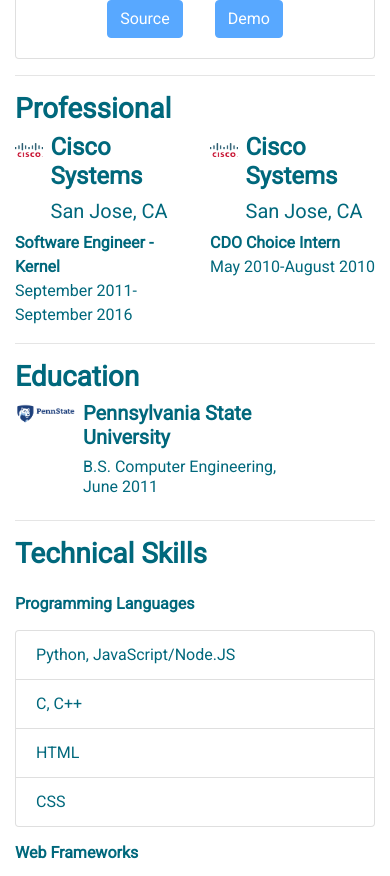
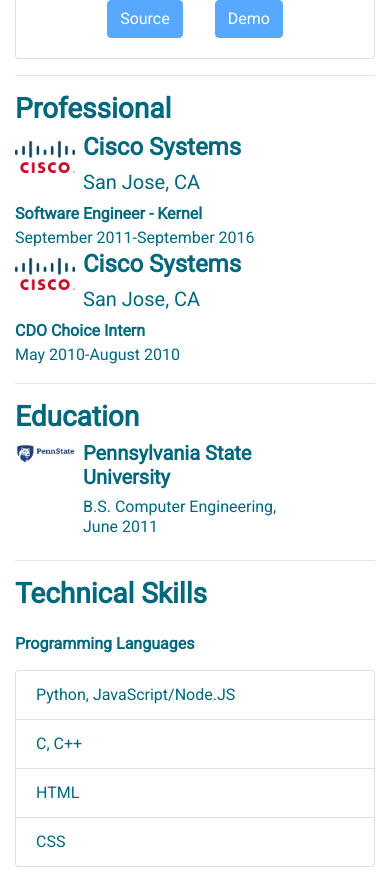
Before and after one commit to mcardillo55/portfolio-react, a React (Create React App) app: page / in a window 390 px wide. Shown: the part 2240-3116 px from the top of the page. Built offline with nearby package versions, Linux system fonts and the light colour scheme.

Commit message:
Show one job per row on small screens

```diff
--- a/src/components/ExperienceSection.jsx
+++ b/src/components/ExperienceSection.jsx
@@ -14,14 +14,14 @@ const ExperienceSection = () => {
         <div id="professional">
             <h3>Professional</h3>
                 <Row>
-                    <Col xs={6}>
+                    <Col xs={12} md={6}>
                         <Job image={CiscoLogo}
                              company="Cisco Systems"
                              location="San Jose, CA"
                              title="Software Engineer - Kernel"
                              years="September 2011-September 2016" />
                     </Col>
-                    <Col xs={6}>
+                    <Col xs={12} md={6} className="mt-xs-2">
                         <Job image={CiscoLogo}
                              company="Cisco Systems"
                              location="San Jose, CA"
```
